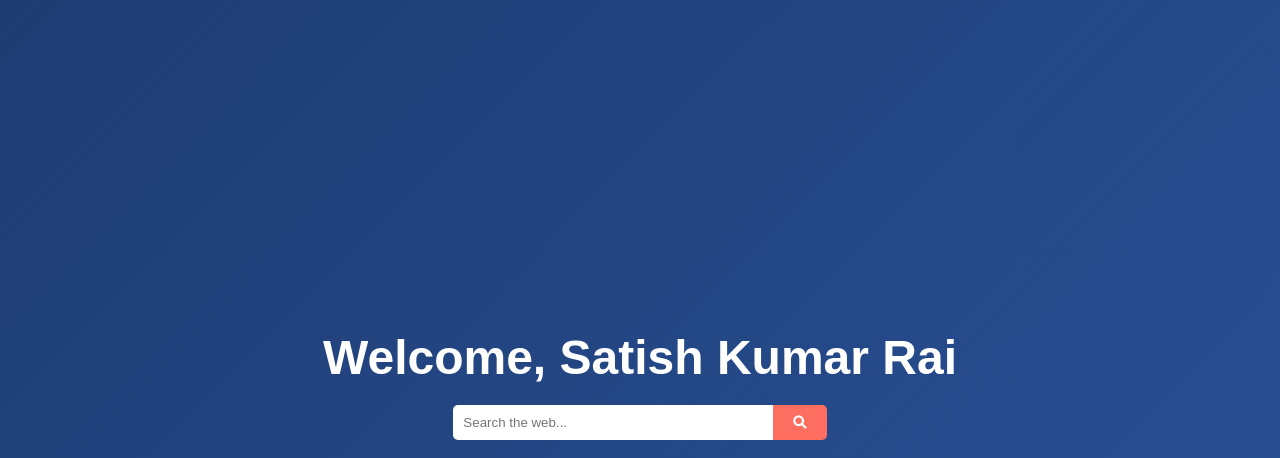
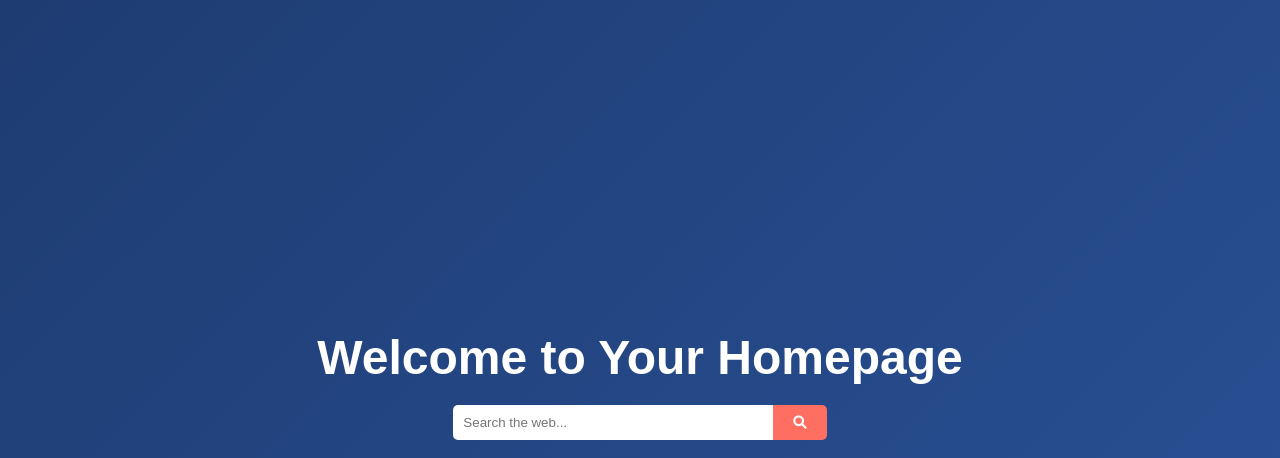
Before and after one commit to satish1629/Chrome-Homepage-for-Developers, a plain HTML site: page index.html in a window 1280 px wide. Shown: the top 458 px of the page. Drawn offline with Linux system fonts and the light colour scheme.

Commit message:
index.html

```diff
--- a/index.html
+++ b/index.html
@@ -3,7 +3,7 @@
 <head>
   <meta charset="UTF-8">
   <meta name="viewport" content="width=device-width, initial-scale=1.0">
-  <title>Satish Chrome Homepage</title>
+  <title>Browser Homepage</title>
   <style>
     /* Add the CSS from the CodePen project here */
     body {
@@ -76,7 +76,7 @@
 </head>
 <body>
   <div class="container">
-    <h1>Welcome, Satish Kumar Rai</h1>
+    <h1>Welcome to Your Homepage</h1>
     <div class="search-bar">
       <input type="text" id="search-input" placeholder="Search the web...">
       <button onclick="performSearch()"><i class="fas fa-search"></i></button>
```
